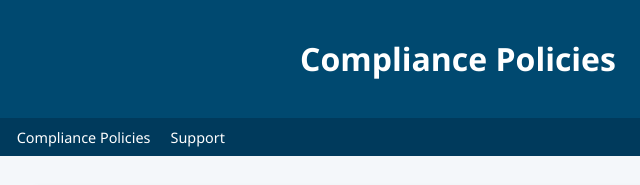
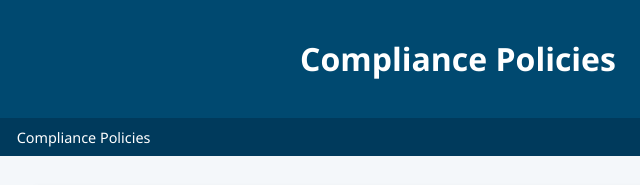
Before and after one commit to virelia-water/compliance, a plain HTML site: page policies/index.html in a window 1280 px wide. Shown: the top 185 px of the page, 182-822 px from the left. Drawn offline with Linux system fonts and the light colour scheme.

Commit message:
Update index.html

```diff
--- a/policies/index.html
+++ b/policies/index.html
@@ -12,7 +12,6 @@
     <a href="/">Home</a>
     <a href="/mail-archives/">Archives Home</a>
     <a href="/policies/">Compliance Policies</a>
-    <a href="/contact/">Support</a>
   </nav>
   <main>
     <h2>Data Retention & Publication</h2>
```
